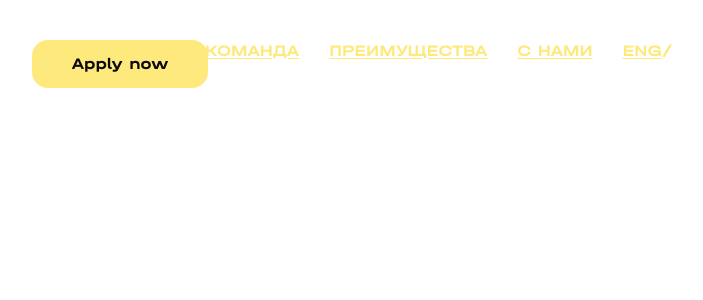
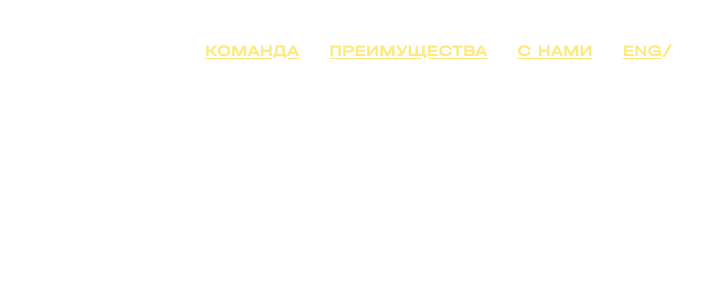
Before and after one commit to Syantovich10/CPA, a React (Vite) app: page / in a window 1280 px wide. Shown: the top 300 px of the page, without its empty margins (520-1223 px from the left). Built offline with nearby package versions, Linux system fonts and the light colour scheme; no server answers.

Commit message:
chore: remove ApplicationForm modal trigger from HomePage

```diff
--- a/src/pages/HomePage.jsx
+++ b/src/pages/HomePage.jsx
@@ -1,28 +1,7 @@
-import ApplicationForm from '@/components/Form/ApplicationForm'
 import Header from '@/components/Header/Header'
-import Modal from '@/components/Modal/Modal'
-import { useState } from 'react'
 
 function HomePage() {
-  const [isFormOpen, setIsFormOpen] = useState(false)
-
-  return (
-    <>
-      <Header />
-
-      <button
-        type="button"
-        onClick={() => setIsFormOpen(true)}
-        className="mx-auto mt-10 block rounded-2xl bg-yellow px-10 py-3 font-halvar font-bold text-dark transition-colors hover:bg-purple hover:text-white"
-      >
-        Apply now
-      </button>
-
-      <Modal isOpen={isFormOpen} onClose={() => setIsFormOpen(false)}>
-        <ApplicationForm onClose={() => setIsFormOpen(false)} />
-      </Modal>
-    </>
-  )
+  return <Header />
 }
 
 export default HomePage
```
